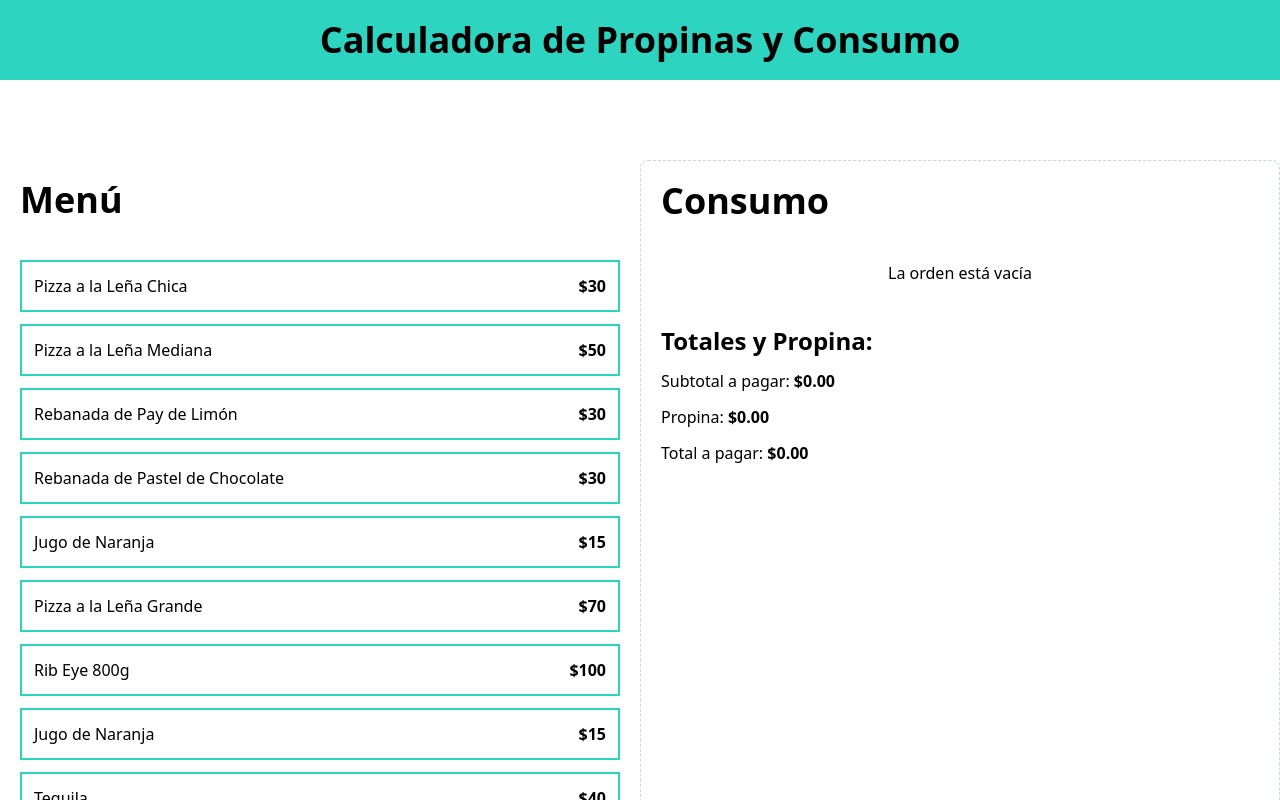
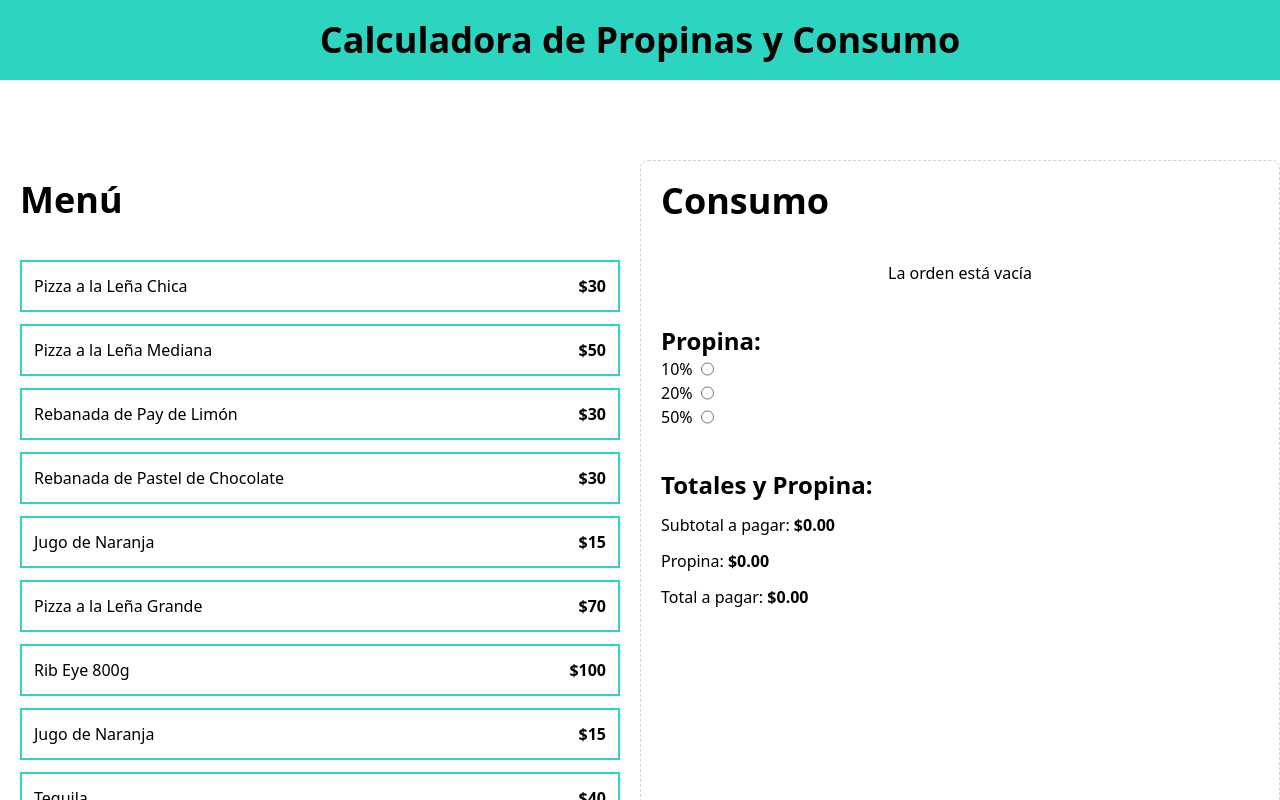
Before and after one commit to tatatadlisixti4/calculadora_propinas, a React (Vite) app: page / in a window 1280 px wide. Shown: the top 800 px of the page. Built offline with nearby package versions, Linux system fonts and the light colour scheme.

Commit message:
Primeros pasos con la propina

```diff
--- a/src/App.tsx
+++ b/src/App.tsx
@@ -4,6 +4,7 @@
 import MenuItem from "./components/MenuItem.tsx"
 import OrderContents from "./components/OrderContents.tsx"
 import OrderTotals from "./components/OrderTotals.tsx";
+import TipPercentageForm from "./components/TipPercentageForm.tsx";
 // Hooks
 import useOrder from "./hooks/useOrder.ts"
 
@@ -34,6 +35,8 @@
                         order={order}
                         removeItem={removeItem}
                     />
+                    <TipPercentageForm />
+
                     <OrderTotals
                         order={order}
                     />
--- /dev/null
+++ b/src/components/TipPercentageForm.tsx
@@ -0,0 +1,41 @@
+const tipOptions = [
+    {
+        id: 'tip-10',
+        value: .10,
+        label: '10%'
+    },
+    {
+        id: 'tip-20',
+        value: .20,
+        label: '20%'
+    },
+    {
+        id: 'tip-50',
+        value: .50,
+        label: '50%'
+    },
+]
+
+
+export default function TipPercentageForm() {
+    return(
+        <div>
+            <h3 className="font-black text-2xl">Propina:</h3>
+
+            <form>
+                {tipOptions.map(tip => (
+                    <div className="flex gap-2" key={tip.id}>
+                        <label htmlFor={tip.id}>{tip.label}</label>
+                        <input
+                            id={tip.id}
+                            type="radio"
+                            name="tip"
+                            value={tip.value}
+                        />
+                    </div>
+                ))}
+
+            </form>
+        </div>
+    )
+}
```
